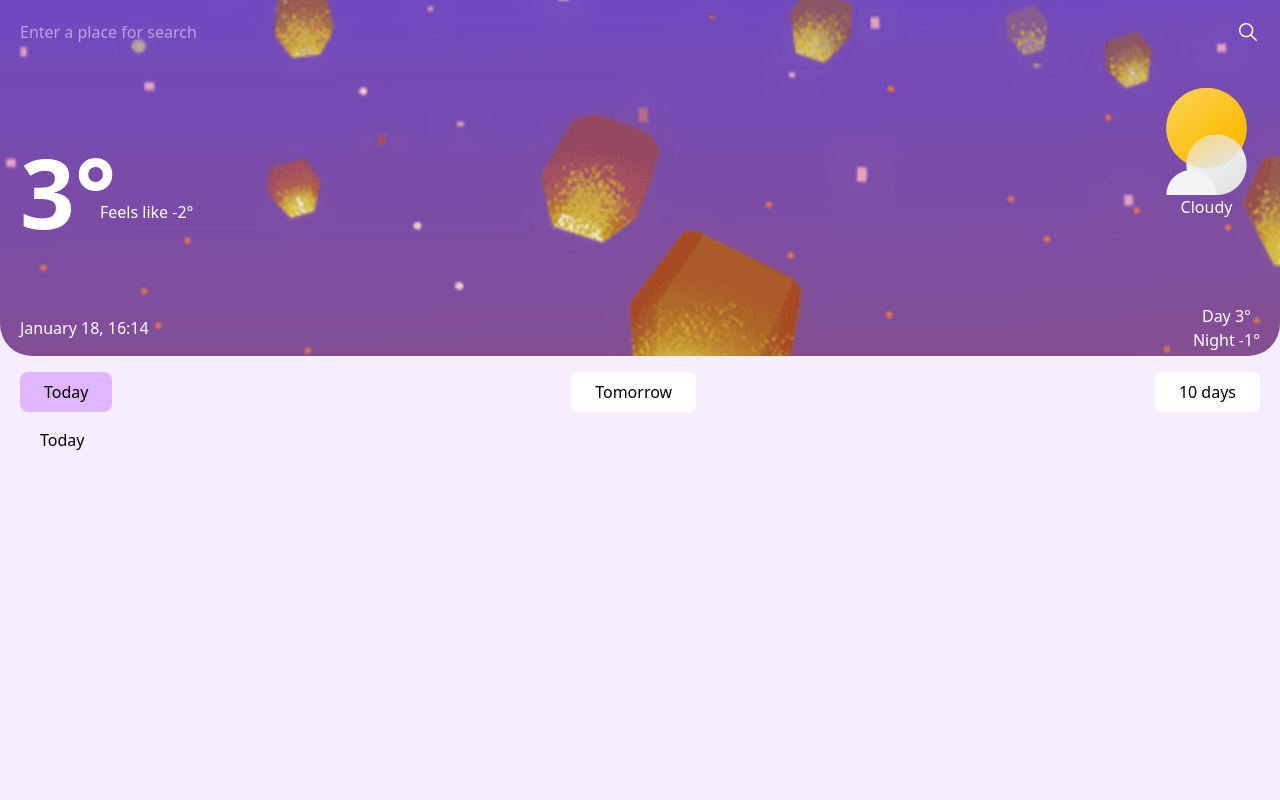
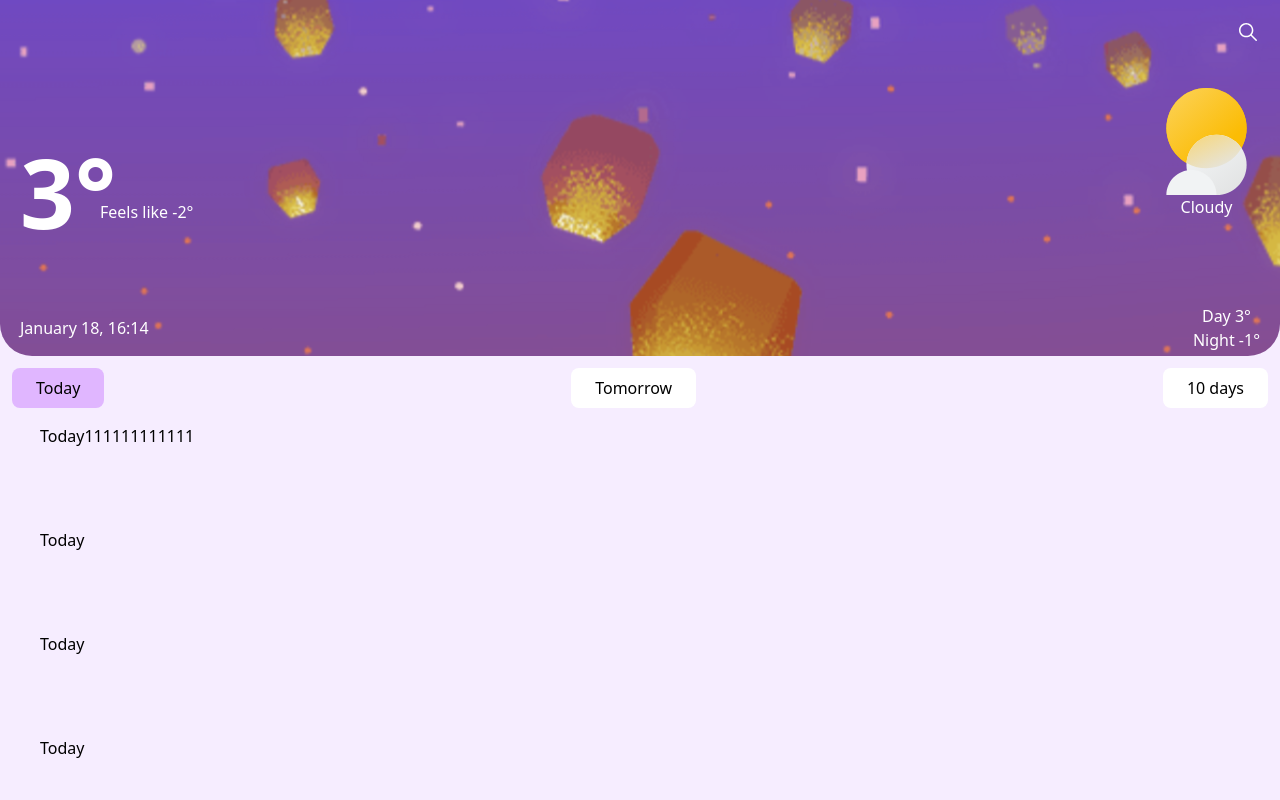
Before and after one commit to joanomana/weather, a Next.js app: page / in a window 1280 px wide. Shown: the top 800 px of the page. Built offline with nearby package versions, Linux system fonts and the light colour scheme.

Commit message:
feat: :lipstick: Adding style

```diff
--- a/src/app/page.jsx
+++ b/src/app/page.jsx
@@ -1,24 +1,41 @@
 'use client';
-import { useState } from "react";
-import { useRouter } from "next/navigation";
-import Header from "@/components/Header";
+import {  useEffect,useState } from "react";
+import Header1 from "@/components/Header1";
+import Header2 from "@/components/Header2";
 import Menu from "@/components/Menu";
+import Today from "@/components/Today";
+
 
 
 
 
 export default function Home() {
   const [selectedPage, setSelectedPage] = useState("today");
-  const router = useRouter();
+  const [isExpanded, setIsExpanded] = useState(true);
+
+  useEffect(() => {
+    const handleScroll = () => {
+      if(window.scrollY >0){
+        setIsExpanded(false);
+      } else{
+        setIsExpanded(true);
+      }};
+      window.addEventListener("scroll", handleScroll);
+      return () => { window.removeEventListener("scroll", handleScroll); }
+    }, []);
 
 
 
   return (
-    <div className="flex flex-col w-full h-dvh bg-[#F6EDFF] gap-4">
-      <Header/>
-      <Menu setSelectedPage={setSelectedPage} selectedPage={selectedPage}/>
+    <div className="flex flex-col w-full bg-[#F6EDFF] gap-4">
+      <div className={`sticky top-0 left-0 flex flex-col transition duration-200 ${isExpanded ? "gap-3": "bg-[#E2D3FA] gap-5 pb-3"}`}>
+        <div>
+        {isExpanded ? <Header1/> : <Header2/>}
+        </div>
+        <Menu setSelectedPage={setSelectedPage} selectedPage={selectedPage} />
+      </div>
       <div className="flex flex-col px-10">
-        {selectedPage === "today" && <h1>Today</h1>}
+        {selectedPage === "today" && <Today />}
         {selectedPage === "tomorrow" && <h1>Tomorrow</h1>}
         {selectedPage === "days" && <h1>10 days</h1>}
       </div>
--- a/src/components/Header.jsx
+++ b/src/components/Header1.jsx
@@ -16,7 +16,6 @@ export default function Header() {
                 <input
                 ref={inputRef}
                 type="text"
-                placeholder="Enter a place for search"
                 className="border-none outline-none bg-transparent py-5"/>
                 <IoIosSearch className="text-2xl hover:cursor-pointer" onClick={search} />
 
--- /dev/null
+++ b/src/components/Header2.jsx
@@ -0,0 +1,35 @@
+'use client';
+import {useRef} from "react";
+import { IoIosSearch } from "react-icons/io";
+
+export default function Header2() {
+    const inputRef = useRef(null);
+    const search = () => {
+        if(inputRef.current){
+            inputRef.current.focus()
+        }};
+    return(
+        <div className="flex flex-col px-5">
+            <form action="#" className="flex justify-between items-center ">
+                <input
+                ref={inputRef}
+                type="text"
+                className="border-none outline-none bg-transparent py-5"/>
+                <IoIosSearch className="text-2xl hover:cursor-pointer" onClick={search} />
+
+            </form>
+            <div className="flex justify-between gap-5">
+                <div className="flex flex-col">
+                    <h1 className="text-8xl">3°</h1>
+                    <div className="pl-20  -mt-10">
+                        <p>Feels like -2°</p>
+                    </div>
+
+                </div>
+                <div className="flex flex-col items-center">
+                    <img src="/img/cloudyandsun.svg" alt="img" />
+
+                </div>
+            </div>
+        </div>
+    )}
--- a/src/components/Menu.jsx
+++ b/src/components/Menu.jsx
@@ -4,7 +4,7 @@ import { useRouter } from "next/navigation";
 
 export default function Menu({selectedPage, setSelectedPage}) {
     return (
-        <div className="flex justify-between items-center px-5">
+        <div className="flex justify-between items-center px-3">
             <button
                 className={`${selectedPage === "today" ? "bg-[#E0B6FF]  rounded-lg" : "bg-white"} py-2 px-6 rounded-lg `} onClick={()=>setSelectedPage("today")}>
                 Today
--- /dev/null
+++ b/src/components/Today.jsx
@@ -0,0 +1,30 @@
+
+
+
+export default function Today() {
+  return (
+    <div className="flex flex-col bg-[#F6EDFF] gap-20">
+      <h1>Today111111111111</h1>
+      <h1>Today</h1>
+      <h1>Today</h1>
+      <h1>Today</h1>
+      <h1>Today</h1>
+      <h1>Today</h1>
+      <h1>Today</h1>
+      <h1>Today</h1>
+      <h1>Today</h1>
+      <h1>Today</h1>
+      <h1>Today</h1>
+      <h1>Today</h1>
+      <h1>Today</h1>
+      <h1>Today</h1>
+      <h1>Today</h1>
+      <h1>Today</h1>
+      <h1>Today</h1>
+      <h1>Today</h1>
+      <h1>Today</h1>
+      <h1>Today</h1>
+
+    </div>
+  );
+}
```
